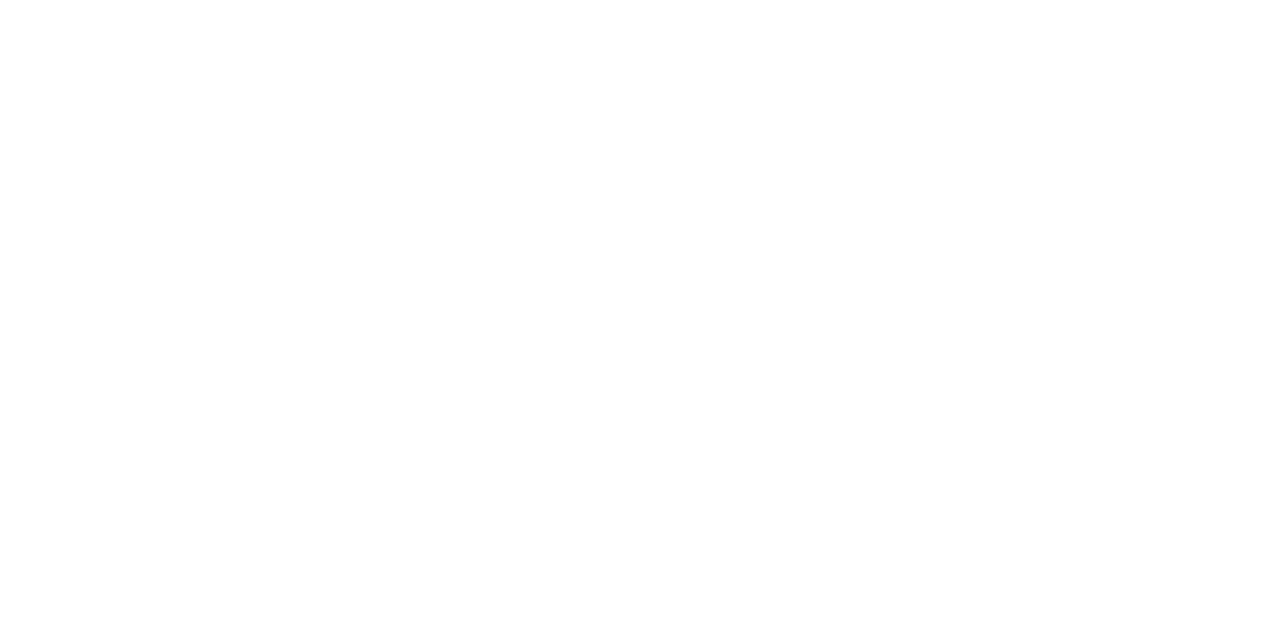
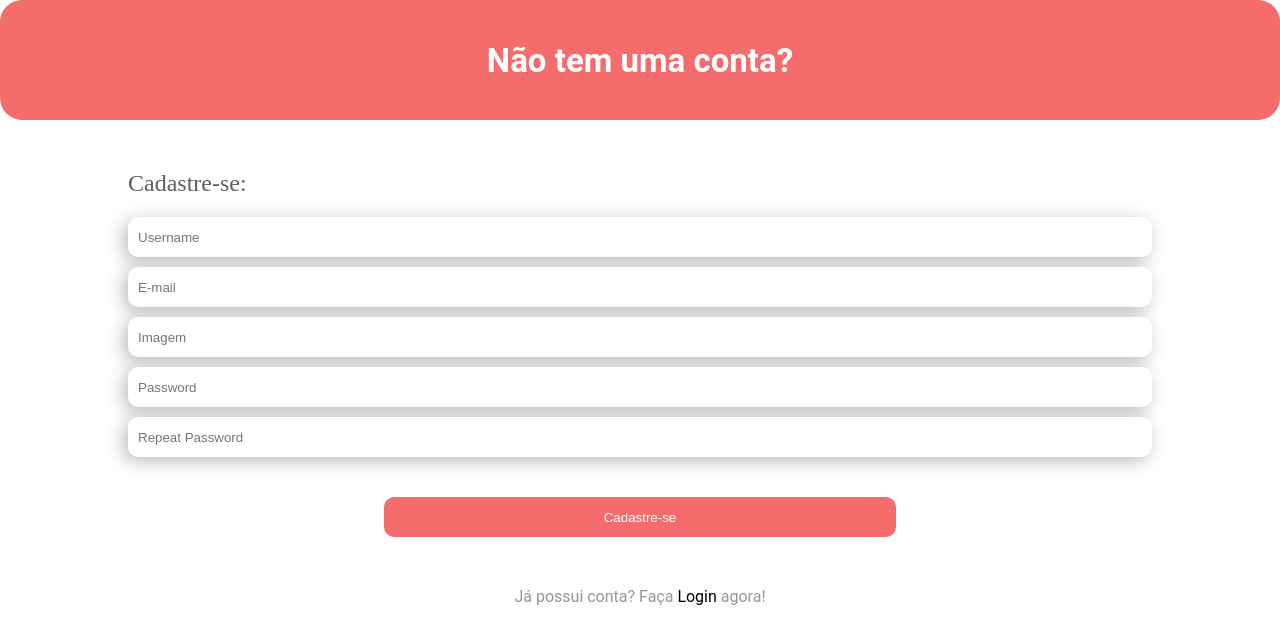
Before and after one commit to Tony-Freire/projeto14--castelo_dos_livros--front, a React (Create React App) app: page /sign in a window 1280 px wide. Before the commit this address had no page. Shown: the top 644 px of the page. Built offline with nearby package versions, Linux system fonts and the light colour scheme.

Commit message:
novas atualizações

```diff
--- a/src/Services/Services.js
+++ b/src/Services/Services.js
@@ -13,9 +13,14 @@
     return config
 }
 
+function postSign(sigForm){
+    const promisse = axios.post(`${BASE_URL}/sign`, sigForm)
+    return promisse;
+}
+
 function postLogin(logForm){
     const promisse = axios.post(`${BASE_URL}/sign-up`, logForm)
     return promisse;
 }
 
-export { postLogin }
+export { postLogin, postSign }
--- a/src/components/App.js
+++ b/src/components/App.js
@@ -2,6 +2,7 @@
 import { BrowserRouter,Routes, Route } from "react-router-dom";
 import HomePage from "./homePage/HomePage";
 import Login from "./login/Login.js";
+import Sign from "./sign/Sign.js";
 
 export default function App()
 {
@@ -12,6 +13,7 @@
         <Routes>
         <Route path="/" element={<HomePage />}/>
         <Route path="/login" element={<Login />}/>
+        <Route path="/sign" element={<Sign />}/>
         </Routes>
         </BrowserRouter>
         </>
--- a/src/components/sign/Sign.js
+++ b/src/components/sign/Sign.js
@@ -1,3 +1,132 @@
+import { useState } from "react";
+import styled from "styled-components";
+import { postSign } from "../../Services/Services";
+
 export default function Sign(){
-    return(<></>)
+    const [formSig, setFormSig] = useState();
+
+    function handleForm({name, value}){
+        console.log(name, value)
+        setFormSig({...formSig, [name]:value})
+    }
+
+    function sendForm(e){
+        e.preventDefault()
+        console.log(formSig)
+       postSign(formSig).then((res)=>{
+            console.log(res.data)
+        })
+    }
+
+    return(
+    <Content>
+        <HeaderContent>
+            <h2>Não tem uma conta?</h2>
+        </HeaderContent>
+        <SignContent>
+            <h2>Cadastre-se:</h2>
+            <FormSign>
+                <input type="text" placeholder="Username" name="username" onChange={(e) => handleForm({
+                    name:e.target.name,
+                    value:e.target.value
+                })} />
+                <input type="email" placeholder="E-mail" name="email" onChange={(e) => handleForm({
+                    name:e.target.name,
+                    value:e.target.value
+                })} />
+                <input type="text" placeholder="Imagem" name="image" onChange={(e) => handleForm({
+                    name:e.target.name,
+                    value:e.target.value
+                })} />
+                <input type="password" placeholder="Password" name="password" onChange={(e) => handleForm({
+                    name:e.target.name,
+                    value:e.target.value
+                })} />
+                <input type="password" placeholder="Repeat Password" name="repeat_password" onChange={(e) => handleForm({
+                    name:e.target.name,
+                    value:e.target.value
+                })} />
+            </FormSign>
+        </SignContent>
+        <Button onClick={sendForm} >Cadastre-se</Button>
+        <ToLogin>Já possui conta? Faça <span>Login</span> agora!</ToLogin>
+    </Content>)
 }
+
+const Content = styled.div`
+    display: flex;
+    justify-content: center;
+    align-items: center;
+    flex-direction: column;
+    font-family: 'Roboto';
+`
+
+const HeaderContent = styled.div`
+    display: flex;
+    justify-content: center;
+    align-items: center;
+    width: 100%;
+    height: 120px;
+    background: #F46C6C;
+    border-radius: 22px;
+    color: white;
+    font-size: 22px;
+
+    h2 {
+        width:50%;
+        padding: 10px;
+        text-align: center;
+    }
+`
+
+const SignContent = styled.div`
+    margin-top: 50px;
+    width: 80%;
+    display: flex;
+    justify-content: flex-start;
+    flex-direction: column;
+
+    h2 {
+        margin-bottom: 10px;
+        font-family: 'Work Sans';
+        font-weight: 500;
+        font-style: normal;
+        color: rgba(0, 0, 0, 0.63);
+    }
+`
+
+const FormSign = styled.form`
+    display: flex;
+    justify-content:flex-start;
+    align-items: space-around;
+    flex-direction:column;
+
+    input {
+        margin-top: 10px;
+        padding:10px;
+        height:40px;
+        border:none;
+        border-radius:10px;
+        box-shadow: -4px 4px 18px 0px #00000047;
+    }
+`
+const Button = styled.button`
+    width:40%;
+    height:40px;
+    border:none;
+    border-radius:10px;
+    background: #F46C6C;
+    color:#FFFFFF;
+    margin-top: 40px;
+`
+
+const ToLogin = styled.div`
+    margin: 50px;
+    width:90%;
+    color:#969696;
+    text-align:center;
+
+    span {
+        color:#000000;
+    }
+`
```
